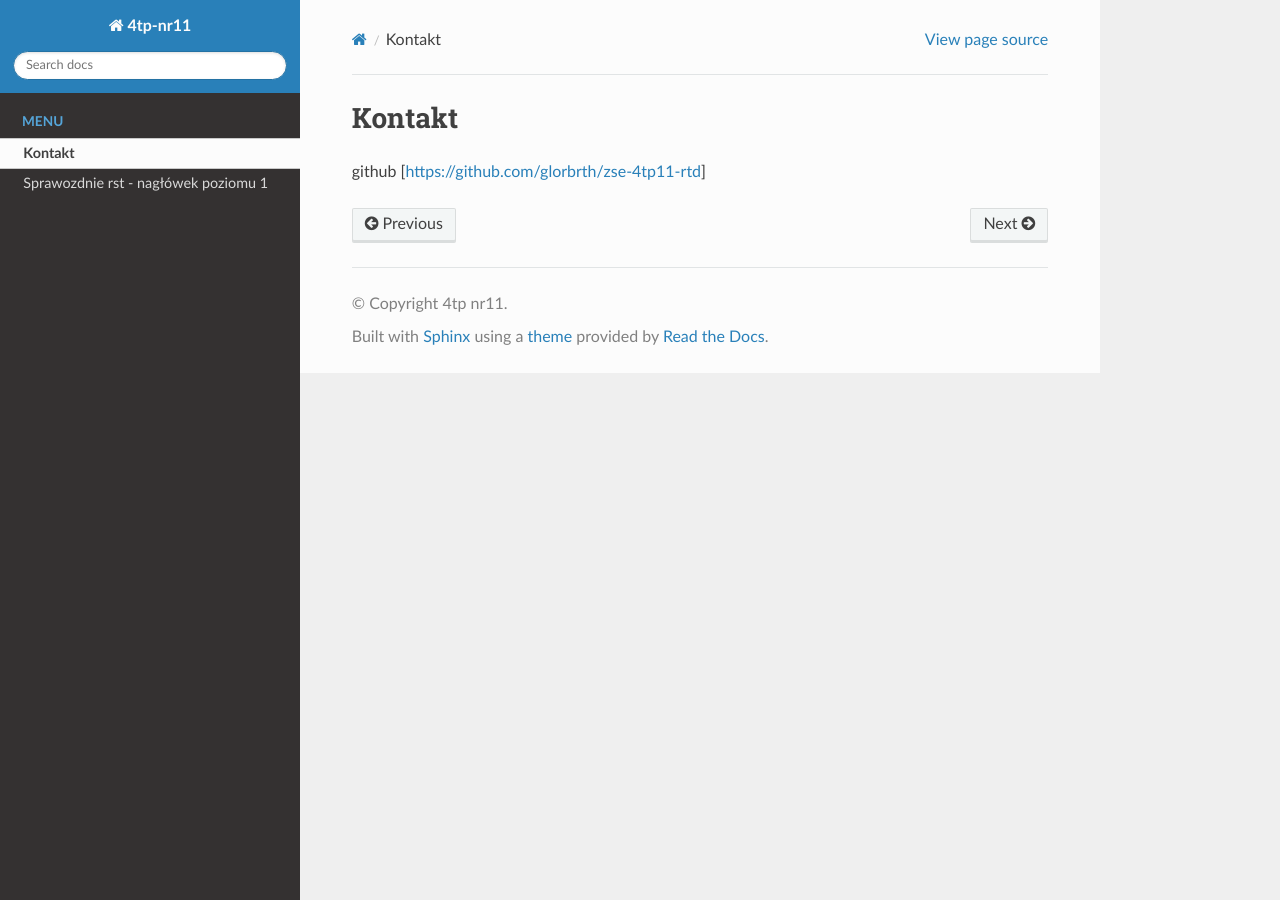
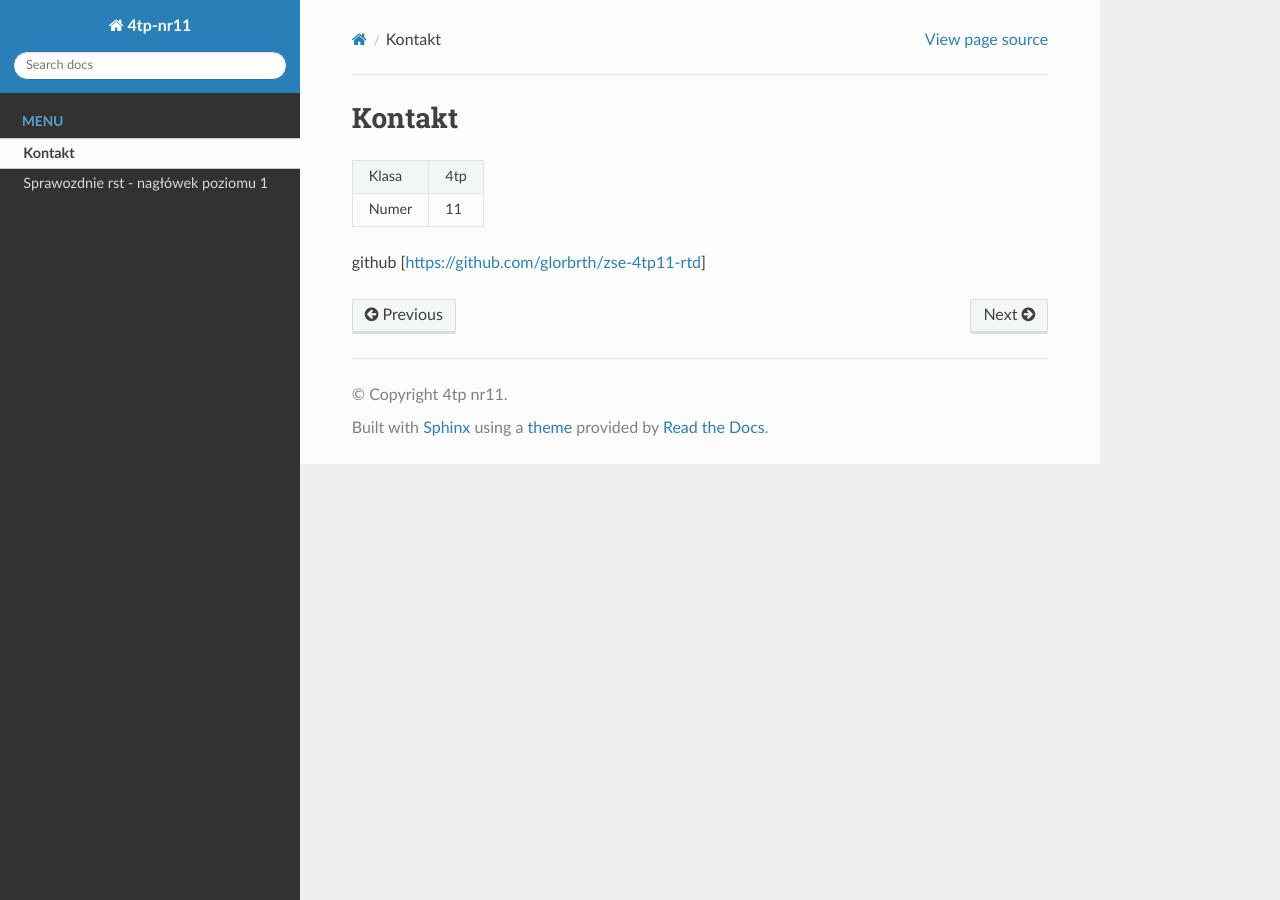
Before and after one commit to glorbrth/zse-4tp11-rtd, a Sphinx documentation site: the page built from docs/source/kontakt.rst, in a window 1280 px wide. Built offline with Sphinx 7.4.7 and the Read the Docs theme 3.1.0, drawn with Linux system fonts in a browser that asks for light colours; pages that are not in the unit, such as notebooks, are missing from menus.

Commit message:
Update kontakt.rst

```diff
--- a/docs/source/kontakt.rst
+++ b/docs/source/kontakt.rst
@@ -1,9 +1,10 @@
 Kontakt
 =======
 
-====== =====
-Klasa 4tp
-Numer 11
-====== =====
++-----+----+
+|Klasa| 4tp|
++-----+----+
+|Numer| 11 |
++-----+----+
 
 github [https://github.com/glorbrth/zse-4tp11-rtd]
```
